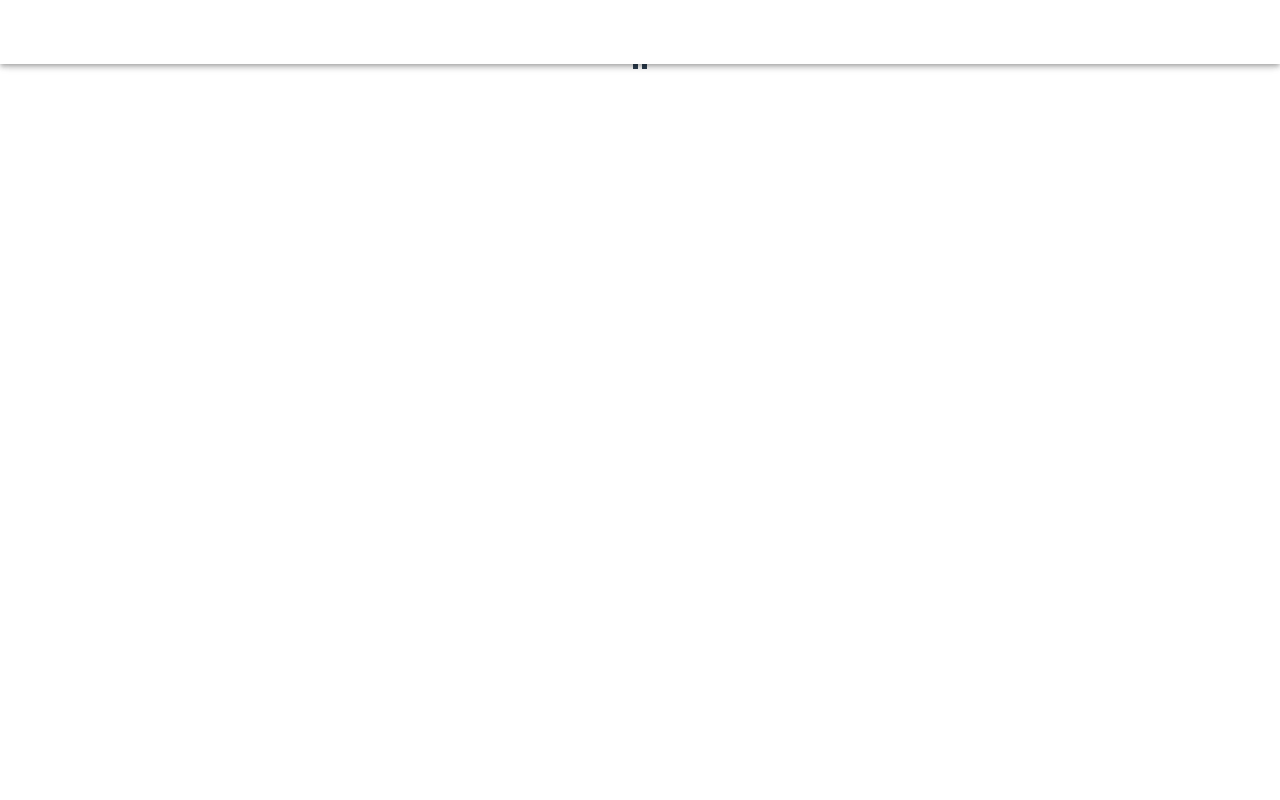
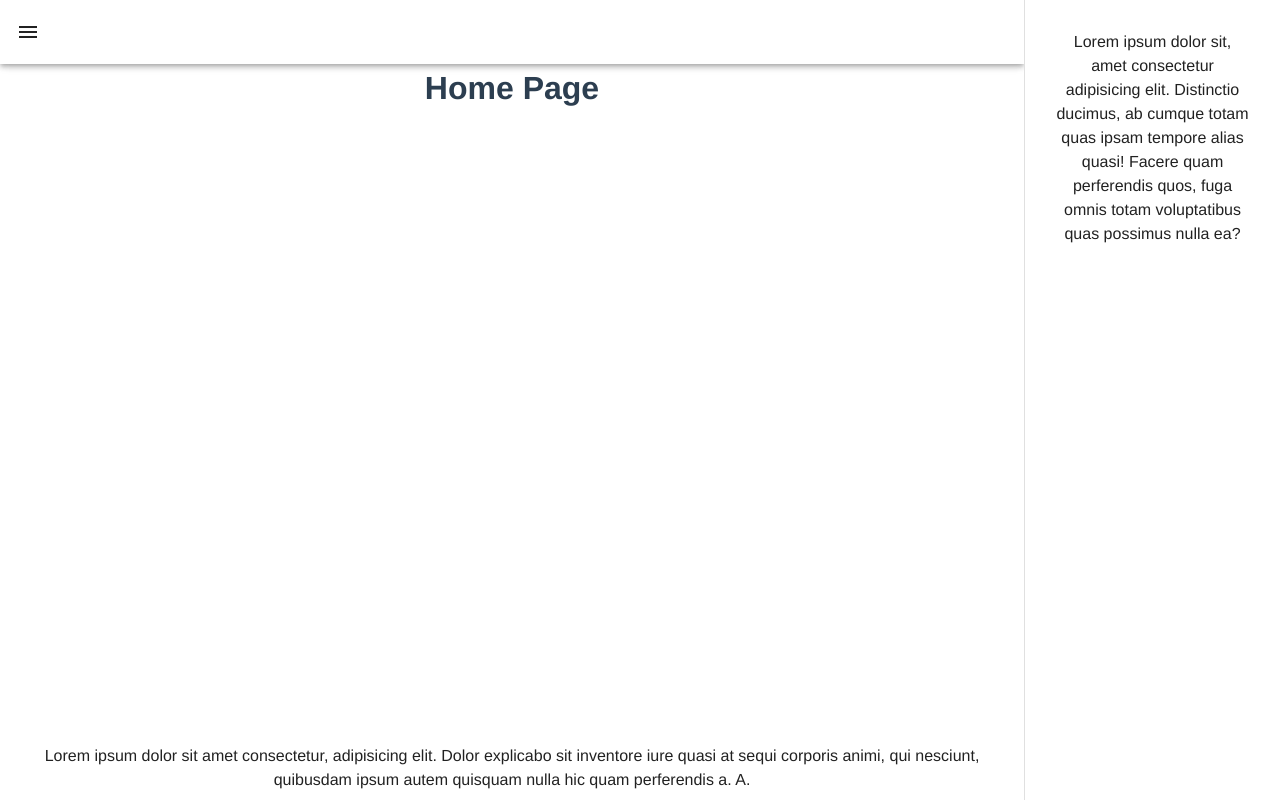
Before and after one commit to ZaherAlmattrud/e_commerce, a Vue app: page / in a window 1280 px wide. Built offline with nearby package versions, Linux system fonts and the light colour scheme.

Commit message:
create layout components : nav , footer , drwaer , import and use pinia state mangment package and remove vuex package

```diff
--- a/package.json
+++ b/package.json
@@ -13,8 +13,7 @@
     "pinia": "^2.1.7",
     "vue": "^3.2.13",
     "vue-router": "^4.0.3",
-    "vuetify": "^3.5.6",
-    "vuex": "^4.0.0"
+    "vuetify": "^3.5.6"
   },
   "devDependencies": {
     "@babel/core": "^7.12.16",
--- a/src/App.vue
+++ b/src/App.vue
@@ -1,6 +1,7 @@
 <template>
-  <router-view />
-  <AppLayout />
+  <AppLayout>
+    <router-view />
+  </AppLayout>
 </template>
 
 <script>
--- /dev/null
+++ b/src/components/AppDrawer.vue
@@ -0,0 +1,11 @@
+<template>
+  <div class="drawer">
+    <v-navigation-drawer location="right">
+      <p>
+        Lorem ipsum dolor sit, amet consectetur adipisicing elit. Distinctio
+        ducimus, ab cumque totam quas ipsam tempore alias quasi! Facere quam
+        perferendis quos, fuga omnis totam voluptatibus quas possimus nulla ea?
+      </p>
+    </v-navigation-drawer>
+  </div>
+</template>
--- /dev/null
+++ b/src/components/AppFooter.vue
@@ -0,0 +1,12 @@
+<template>
+  <div class="app-footer">
+    <v-footer :app="true"
+      ><p>
+        Lorem ipsum dolor sit amet consectetur, adipisicing elit. Dolor
+        explicabo sit inventore iure quasi at sequi corporis animi, qui
+        nesciunt, quibusdam ipsum autem quisquam nulla hic quam perferendis a.
+        A.
+      </p></v-footer
+    >
+  </div>
+</template>
--- a/src/components/AppLayout.vue
+++ b/src/components/AppLayout.vue
@@ -1,7 +1,27 @@
 <template>
   <div class="layout">
     <v-layout>
-      <v-app-bar></v-app-bar>
+      <app-drawer />
+      <v-main><slot></slot></v-main>
+      <app-nav />
+      <app-footer />
     </v-layout>
   </div>
 </template>
+<script>
+import AppNav from "./AppNav.vue";
+import AppDrawer from "./AppDrawer.vue";
+import AppFooter from "./AppFooter.vue";
+
+export default {
+  data: () => ({
+    drawer: false,
+  }),
+
+  components: {
+    AppNav,
+    AppDrawer,
+    AppFooter,
+  },
+};
+</script>
--- /dev/null
+++ b/src/components/AppNav.vue
@@ -0,0 +1,5 @@
+<template>
+  <div class="nav-bar">
+    <v-app-bar><v-app-bar-nav-icon></v-app-bar-nav-icon></v-app-bar>
+  </div>
+</template>
--- a/src/store/index.js
+++ /dev/null
@@ -1,9 +0,0 @@
-import { createStore } from "vuex";
-
-export default createStore({
-  state: {},
-  getters: {},
-  mutations: {},
-  actions: {},
-  modules: {},
-});
--- a/src/views/HomeView.vue
+++ b/src/views/HomeView.vue
@@ -1,7 +1,6 @@
 <template>
   <div class="home">
     <h1>Home Page</h1>
-    <v-icon>mdi-home</v-icon>
   </div>
 </template>
 
```
Also changed, not shown: src/main.js (+6 -2 lines), 1 other file (tests, documents, lock files or other folders).
